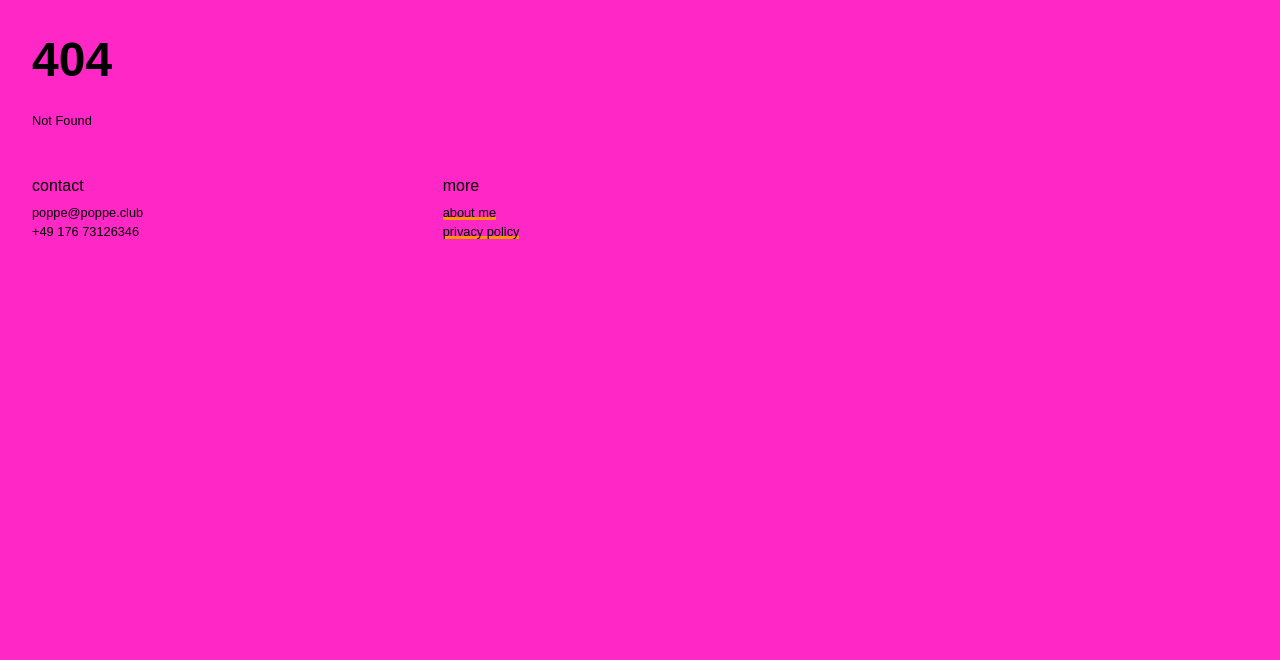
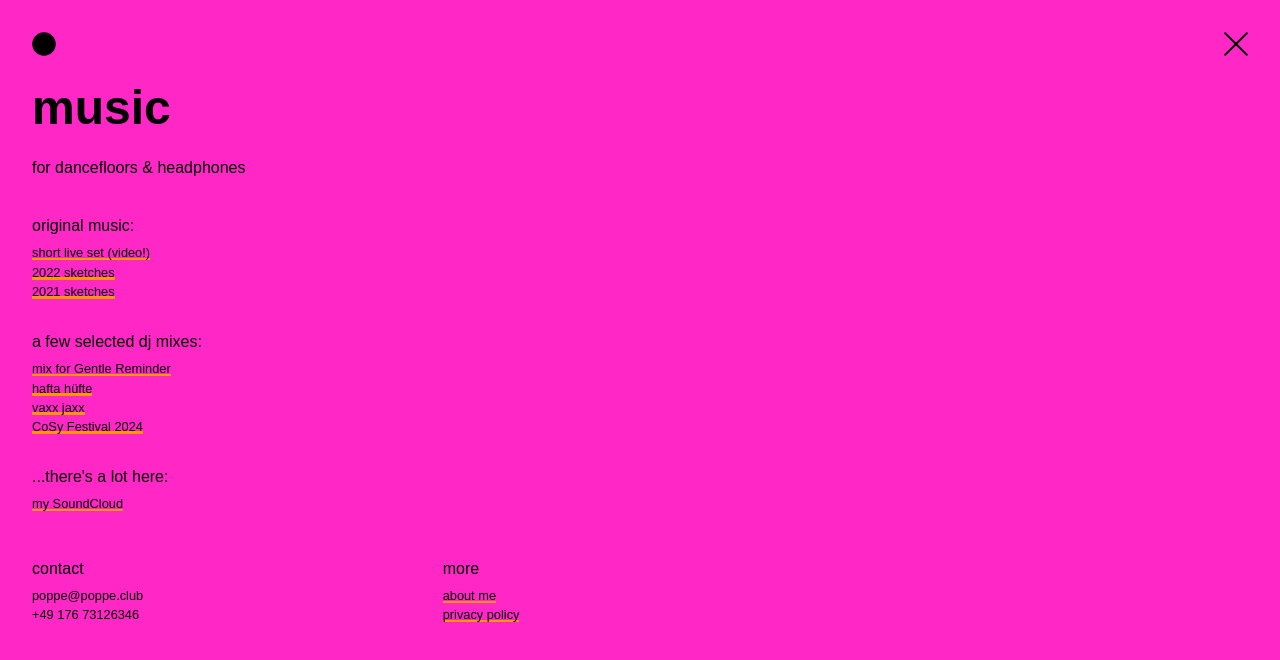
Before and after one commit to djpo/poppe-club, a SvelteKit app: page /music in a window 1280 px wide. Before the commit this address had no page. Shown: the top 660 px of the page. Built offline with nearby package versions, Linux system fonts and the light colour scheme.

Commit message:
add pages: Film, Music

```diff
--- /dev/null
+++ b/src/routes/music/+page.svelte
@@ -0,0 +1,68 @@
+<script>
+  import Nav from "$lib/Nav.svelte";
+</script>
+
+<section>
+  <Nav />
+
+  <h1>music</h1>
+
+  <h2>for dancefloors & headphones</h2>
+
+  <br />
+  <h2>original music:</h2>
+  <p>
+    <a href="https://youtu.be/eVY8zsEisZE" target="_blank"
+      >short live set (video!)
+    </a>
+  </p>
+  <p>
+    <a
+      href="https://soundcloud.com/poppe-poppe/sets/2022-sketches"
+      target="_blank"
+      >2022 sketches
+    </a>
+  </p>
+  <p>
+    <a
+      href="https://soundcloud.com/poppe-poppe/sets/2021-sketches"
+      target="_blank"
+      >2021 sketches
+    </a>
+  </p>
+
+  <br />
+  <h2>a few selected dj mixes:</h2>
+  <p>
+    <a
+      href="  https://soundcloud.com/gentlereminderberlin/gr001_poppe_rerecording"
+      target="_blank"
+      >mix for Gentle Reminder
+    </a>
+  </p>
+  <p>
+    <a href="https://soundcloud.com/poppe-poppe/hafta-huefte" target="_blank"
+      >hafta hüfte
+    </a>
+  </p>
+  <p>
+    <a href="http://soundcloud.com/poppe-poppe/vaxx-jaxx" target="_blank"
+      >vaxx jaxx
+    </a>
+  </p>
+  <p>
+    <a
+      href="http://soundcloud.com/poppe-poppe/cosy-festival-2024-08-08"
+      target="_blank"
+      >CoSy Festival 2024
+    </a>
+  </p>
+
+  <br />
+  <h2>...there's a lot here:</h2>
+  <p>
+    <a href="https://soundcloud.com/poppe-poppe" target="_blank"
+      >my SoundCloud</a
+    >
+  </p>
+</section>
```
Also changed, not shown: src/routes/+page.svelte (+2 -8 lines), src/routes/film/+page.svelte (added, +48 -0 lines).
